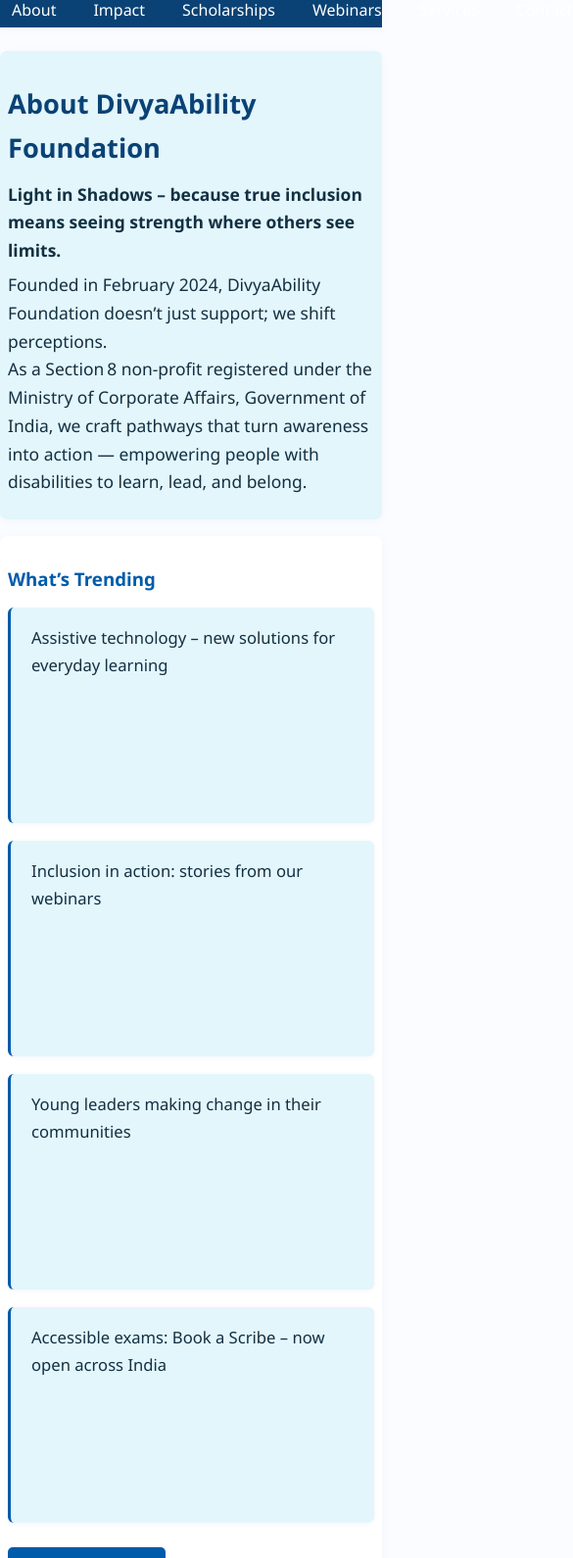
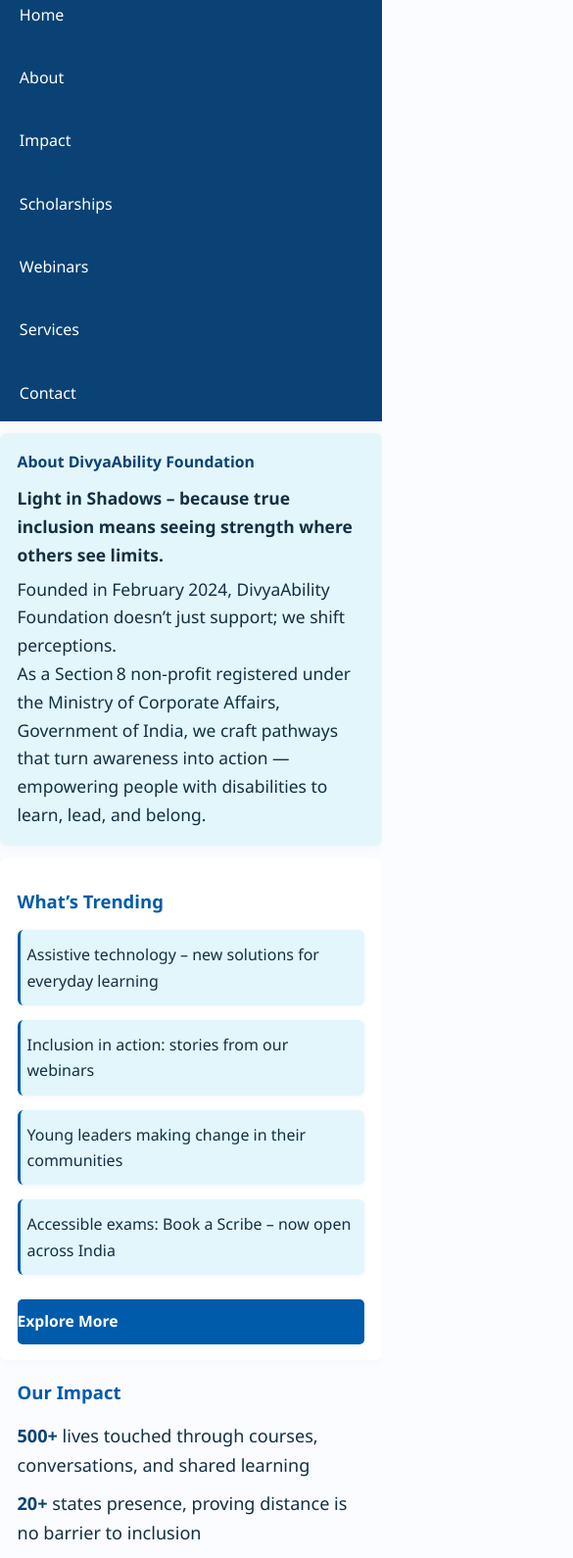
Before and after one commit to BharatDhulgond/Divya_Ability, a plain HTML site: page index.html in a window 390 px wide. Shown: the part 92-1682 px from the top of the page at 98% size, 585 px wide, since content can reach past the window. Drawn offline with Linux system fonts and the light colour scheme.

Commit message:
Add files via upload

```diff
--- a/index.html
+++ b/index.html
@@ -16,7 +16,8 @@
       </div>
       <nav>
         <ul class="nav-links">
-          <li><a href="#about">About</a></li>
+          <li><a href="index.html">Home</a></li>
+          <li><a href="about.html">About</a></li>
           <li><a href="#impact">Impact</a></li>
           <li><a href="#scholarships">Scholarships</a></li>
           <li><a href="#webinars">Webinars</a></li>
@@ -92,7 +93,7 @@
         <div class="testimonial-list" id="testimonial-list">
           <!-- JS will populate this -->
         </div>
-        <a class="btn" href="#">Read More Stories</a>
+        <a class="btn" href="https://youtube.com/playlist?list=PLSAx-vYlSvhvMAtkBIcgsjkeIWooNaIoq&si=d5B8nZ4ezyg163YN">Read More Stories</a>
       </div>
     </section>
 
@@ -116,7 +117,7 @@
             <span>Sports Webinar</span>
           </div>
         </div>
-        <a class="btn" href="#">Explore More Webinars</a>
+        <a class="btn" href="https://youtube.com/@divyaabilityfoundation?si=n1pCJyhmfvLJiCEV">Explore More Webinars</a>
       </div>
     </section>
 
--- a/styles.css
+++ b/styles.css
@@ -13,51 +13,61 @@ body {
   background: var(--bg);
   color: var(--text);
   line-height: 1.65;
+  overflow-x: hidden; /* prevent horizontal scroll */
 }
+
 .container {
   max-width: 1050px;
   margin: 0 auto;
   padding: 0 18px;
 }
+
 .header {
   background: var(--primary);
   color: #fff;
   padding: 20px 0 5px 0;
   box-shadow: var(--shadow);
 }
+
 .logo h1 {
   font-weight: 700;
   letter-spacing: 1px;
   font-size: 2.1rem;
   margin-bottom: 0;
+  word-break:break-word;
 }
 .logo .tagline {
   font-size: 1rem;
   opacity: 0.8;
   margin-left: 6px;
 }
+
 .header .container {
   display: flex;
   align-items: center;
   justify-content: space-between;
 }
+
 .nav-links {
   list-style: none;
   display: flex;
-  gap: 26px;
+  gap: 26px; /* will be reduced on mobile */
 }
 .nav-links a {
   color: #fff;
   text-decoration: none;
   font-weight: 500;
-  padding: 5px 6px;
+  padding: 5px 8px;
   border-radius: 4px;
   transition: background 0.1s;
+  display: block;
 }
-.nav-links a:hover {
+.nav-links a:hover,
+.nav-links a.active {
   background: var(--accent);
 }
 
+/* Main sections */
 main section {
   margin: 36px 0;
   padding-top: 12px;
@@ -78,6 +88,7 @@ main section {
   color: var(--primary);
   font-size: 1.7rem;
   margin-bottom: 10px;
+  word-break:break-word;
 }
 .hero p {
   font-size: 1.09rem;
@@ -141,6 +152,7 @@ main section {
   margin-top: 14px;
   text-decoration: none;
   transition: background 0.18s;
+  cursor:pointer;
 }
 .btn:hover {
   background: var(--primary);
@@ -164,6 +176,7 @@ main section {
   flex-direction: column;
   min-height: 170px;
 }
+
 .testimonial-quote {
   font-style: italic;
   margin-bottom: 10px;
@@ -246,31 +259,115 @@ footer {
   margin-top: 0;
 }
 
+/* === Responsive Breakpoints === */
+
+@media (max-width: 1100px) {
+  .container {
+    max-width: 97vw;
+    padding: 0 8px;
+  }
+}
+
 @media (max-width: 900px) {
   .header .container, .main .container {
     flex-direction: column;
     align-items: flex-start;
     gap: 10px;
   }
+  .nav-links {
+    flex-direction: column;
+    gap: 18px;
+    width: 100%;
+    margin-top: 12px;
+  }
+  .nav-links li {
+    width: 100%;
+  }
+  .nav-links a {
+    width: 100%;
+    padding: 10px 0 10px 10px;
+    border-radius: 6px;
+  }
   .trending-items, .testimonial-list, .webinars .webinar-list, .service-list {
     flex-direction: column;
+    gap: 15px;
   }
-  .testimonial-card, .webinar-card, .service-list li {
+  .testimonial-card, .webinar-card, .service-list li, .trending-item {
     min-width: unset;
+    width: 100%;
+    flex-basis: unset;
+    box-sizing: border-box;
+  }
+  .trending-item {
+    padding: 14px 12px;
   }
 }
+
 @media (max-width: 600px) {
+  .header {
+    padding-top: 9px;
+    padding-bottom: 6px;
+  }
   .header .container {
     flex-direction: column;
-    padding: 0 6px;
+    align-items: flex-start;
+    padding: 0 4px;
+  }
+  .logo h1 {
+    font-size: 1.08rem;
+  }
+  .logo .tagline {
+    font-size: 0.87rem;
   }
   .container {
-    padding: 0 8px;
+    padding: 0 3vw;
   }
   main section {
-    margin: 17px 0;
+    margin: 13px 0;
+    padding-top: 5px;
   }
-  .logo h1 {
-    font-size: 1.22rem;
+  .hero {
+    padding: 1rem 0 0.7rem;
+    margin-top: 12px;
+  }
+  .hero h2 {
+    font-size: 1.12rem;
+  }
+  .section-header {
+    font-size: 1.02rem;
+  }
+  .btn {
+    width: 100%;
+    padding: 13px 0;
+    font-size: 1rem;
+  }
+  .testimonial-card, .webinar-card, .service-list li, .trending-item {
+    min-width: unset;
+    width: 100%;
+    padding: 12px 7px;
+    font-size: 1rem;
+  }
+  .testimonial-card, .webinar-card {
+    padding: 14px 8px;
+  }
+  .webinar-card iframe {
+    height: 36vw; /* flexible on all phones */
+    min-height: 120px;
+    max-height: 160px;
   }
 }
+
+@media (max-width: 420px) {
+  .hero h2, .section-header, .logo h1 {
+    font-size: 0.99rem;
+  }
+  .btn {
+    font-size: 0.98rem;
+    padding: 10px 0;
+  }
+}
+
+/* Prevent card and grid overflow on all breakpoints */
+.trending-items, .testimonial-list, .webinar-list, .service-list {
+  width: 100%;
+}
```
Also changed, not shown: about.html (added, +116 -0 lines).
